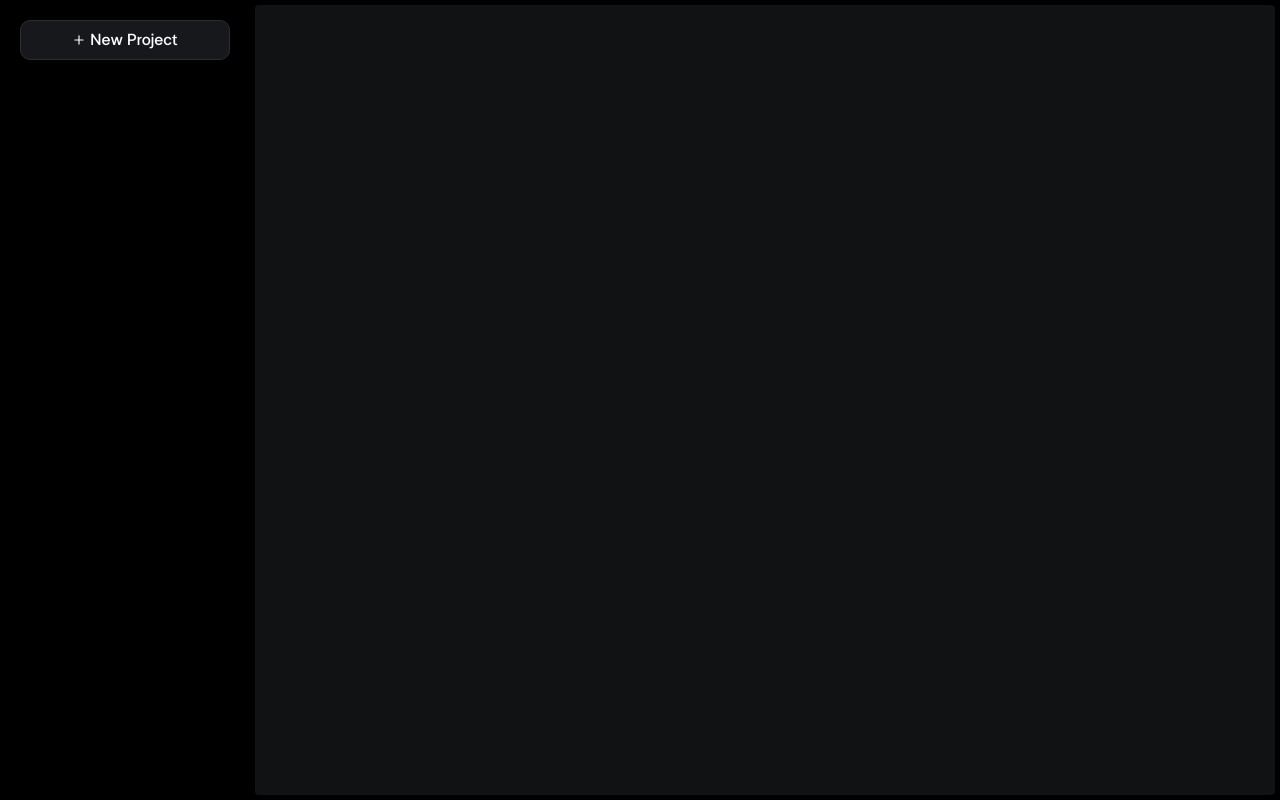
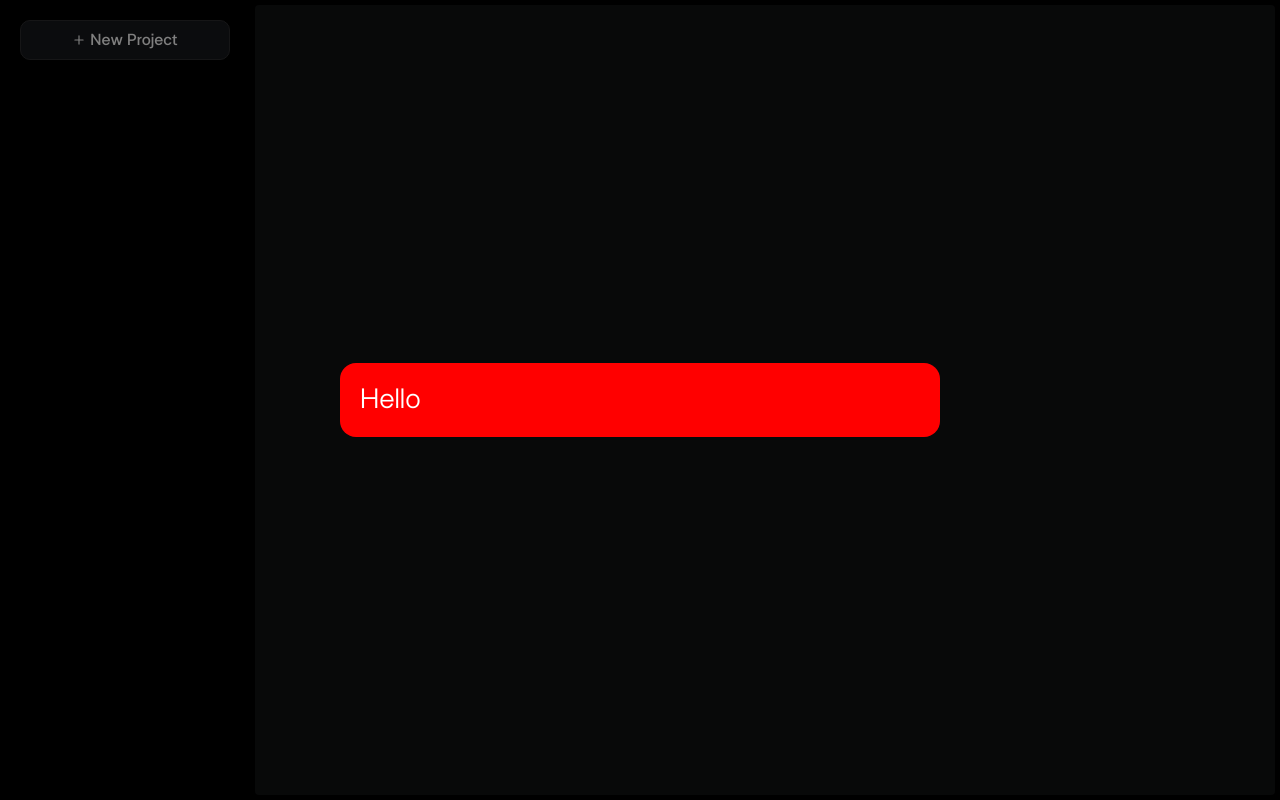
Before and after one commit to JaroslawChaykin/jw-kanban, a React (Vite) app: page / in a window 1280 px wide. Both pictures are taken after a click on the button "New Project". Built offline with nearby package versions, Linux system fonts and the light colour scheme.

Commit message:
Modal posotions fix, new component Title

```diff
--- a/src/shared/ui/Modal.tsx
+++ b/src/shared/ui/Modal.tsx
@@ -15,15 +15,13 @@ const Overlay = styled.div`
   bottom: 0;
   z-index: 1000;
   background: rgba(0, 0, 0, 0.5);
+  display: flex;
+  justify-content: center;
+  align-items: center;
 `;
 
 const ModalContent = styled.div`
-  width: 100%;
-  height: 100%;
   position: relative;
-  display: flex;
-  justify-content: center;
-  align-items: center;
 `;
 
 export const Modal: FC<ModalProps> = ({ isOpen, onClose, children }) => {
--- /dev/null
+++ b/src/shared/ui/Title.tsx
@@ -0,0 +1,50 @@
+import { FC, ReactNode } from "react";
+import styled from "styled-components";
+
+type TitleProps = {
+  as?: "h1" | "h2" | "h3" | "h4" | "h5" | "h6";
+  color: "main" | "sub";
+  weight?: 400 | 500 | 700 | 900;
+  children: ReactNode;
+};
+
+const TitleStyled = styled(({ level = "h1", ...props }) => {
+  const Tag = level;
+  return <Tag {...props} />;
+})<TitleProps>`
+  font-size: ${({ level }) => {
+    switch (level) {
+      case "h1":
+        return "32px";
+      case "h2":
+        return "28px";
+      case "h3":
+        return "24px";
+      case "h4":
+        return "20px";
+      case "h5":
+        return "16px";
+      case "h6":
+        return "14px";
+      default:
+        return "32px";
+    }
+  }};
+  font-weight: ${({ weight }) => weight};
+  color: ${({ theme, color }) =>
+    color === "main" ? theme.colors.fontColorMain : theme.colors.fontColorSub};
+  font-family: "LTSuperior";
+`;
+
+export const Title: FC<TitleProps> = ({
+  as = "h1",
+  weight = 400,
+  color = "main",
+  children,
+}) => {
+  return (
+    <TitleStyled level={as} weight={weight} color={color}>
+      {children}
+    </TitleStyled>
+  );
+};
--- a/src/shared/ui/index.tsx
+++ b/src/shared/ui/index.tsx
@@ -1,2 +1,3 @@
+export { Title } from "./Title";
 export { Modal } from "./Modal";
 export { JButton } from "./JButton";
--- a/src/widgets/navbar/ui/navbar.tsx
+++ b/src/widgets/navbar/ui/navbar.tsx
@@ -1,6 +1,7 @@
+import { useState } from "react";
 import styled from "styled-components";
 import { Plus } from "lucide-react";
-import { JButton } from "../../../shared/ui";
+import { JButton, Modal, Title } from "../../../shared/ui";
 
 const Wrapper = styled.div`
   min-width: 250px;
@@ -8,7 +9,16 @@ const Wrapper = styled.div`
   color: ${({ theme }) => theme.colors.fontColorMain};
 `;
 
+const ModalStyled = styled.div`
+  width: 600px;
+  background: red;
+  padding: 20px;
+  border-radius: 16px;
+`;
+
 export const NavBar = () => {
+  const [isModalOpen, setIsModalOpen] = useState(false);
+
   return (
     <Wrapper>
       <div>
@@ -17,8 +27,14 @@ export const NavBar = () => {
           icon={<Plus size={14} />}
           full
           outlined
+          onClick={() => setIsModalOpen(true)}
         />
       </div>
+      <Modal isOpen={isModalOpen} onClose={() => setIsModalOpen(false)}>
+        <ModalStyled>
+          <Title as="h2">Hello</Title>
+        </ModalStyled>
+      </Modal>
     </Wrapper>
   );
 };
```
Also changed, not shown: src/widgets/index.ts (renamed from src/widgets/index.tsx).
